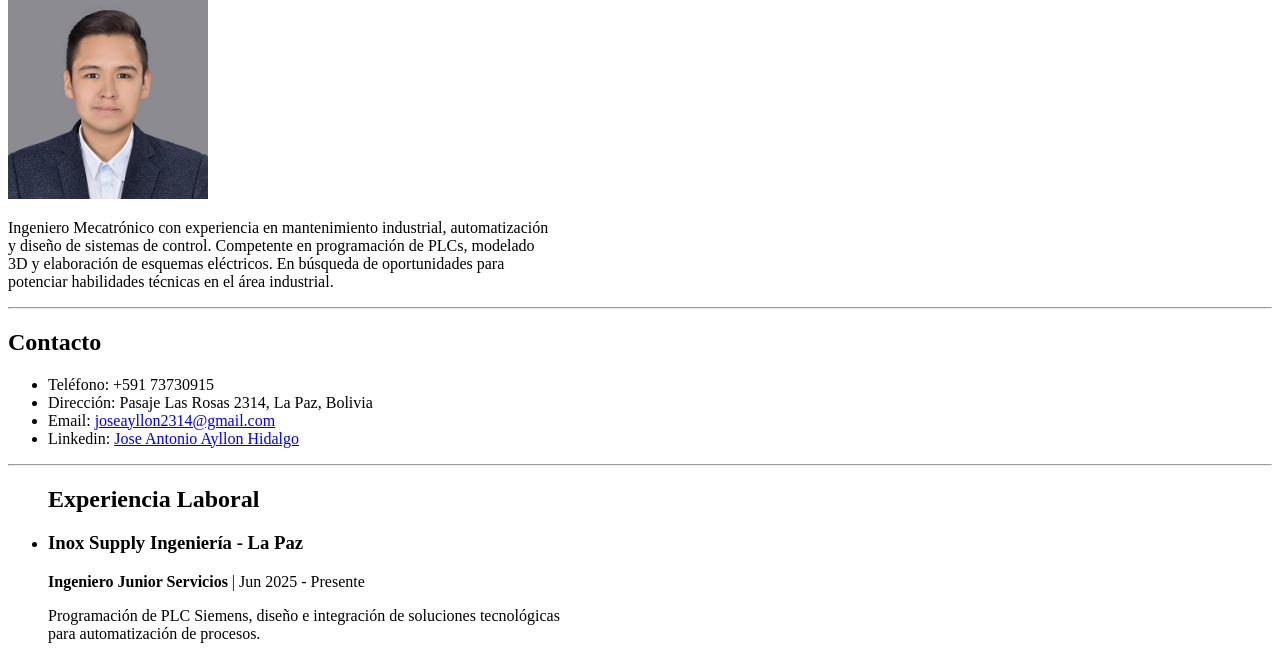
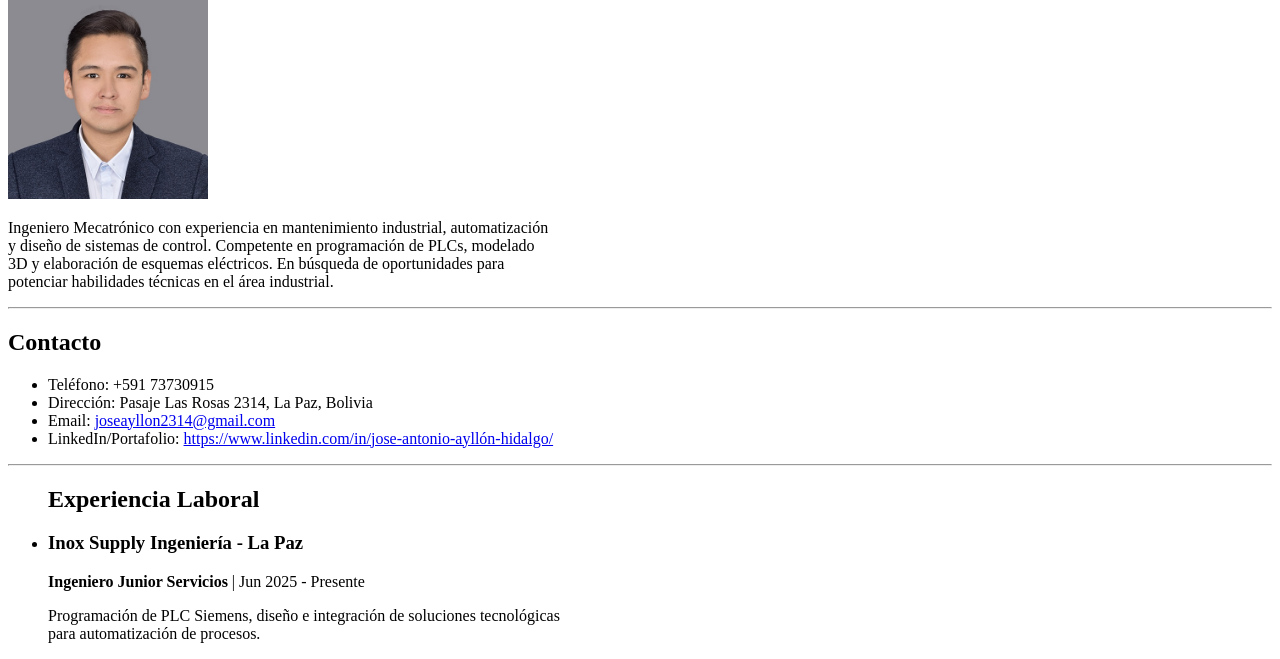
Before and after one commit to Joseayllon2314/CVJOSEAYLLON, a plain HTML site: page index.html in a window 1280 px wide. Shown: the part 128-787 px from the top of the page. Drawn offline with Linux system fonts and the light colour scheme.

Commit message:
Update index.html

```diff
--- a/index.html
+++ b/index.html
@@ -25,7 +25,11 @@
                 <li>Teléfono: +591 73730915</li>
                 <li>Dirección: Pasaje Las Rosas 2314, La Paz, Bolivia</li>
                 <li>Email: <a href="mailto:joseayllon2314@gmail.com">joseayllon2314@gmail.com</a></li>
-                <li>Linkedin: <a href="https://www.linkedin.com/in/jose-antonio-ayllón-hidalgo/">Jose Antonio Ayllon Hidalgo</a></li>
+                <li>LinkedIn/Portafolio:
+            <a href="https://www.linkedin.com/in/jose-antonio-ayllón-hidalgo/" target="_blank">
+                https://www.linkedin.com/in/jose-antonio-ayllón-hidalgo/
+            </a>
+        </li>
             </ul>
         </section>
 <hr>
```
